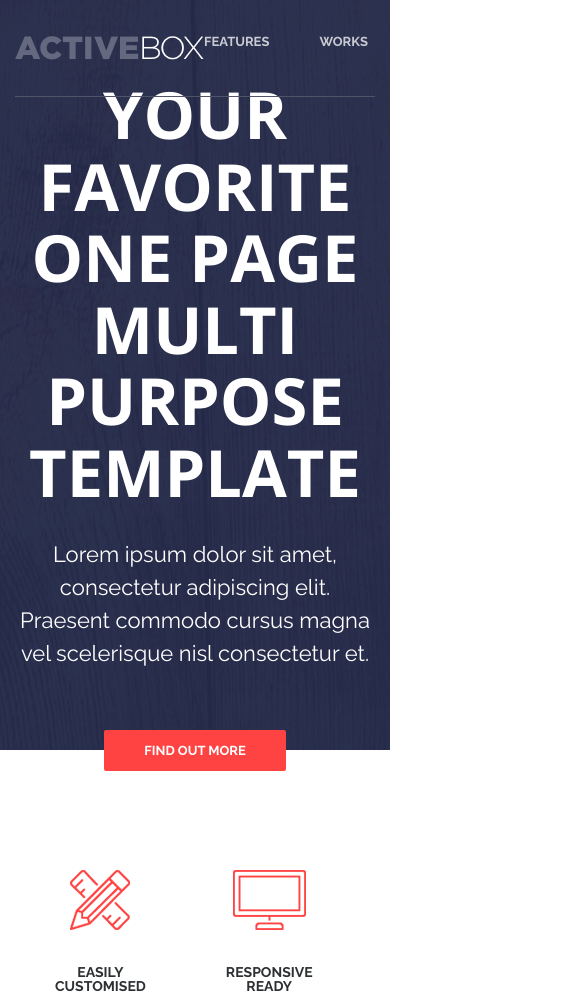
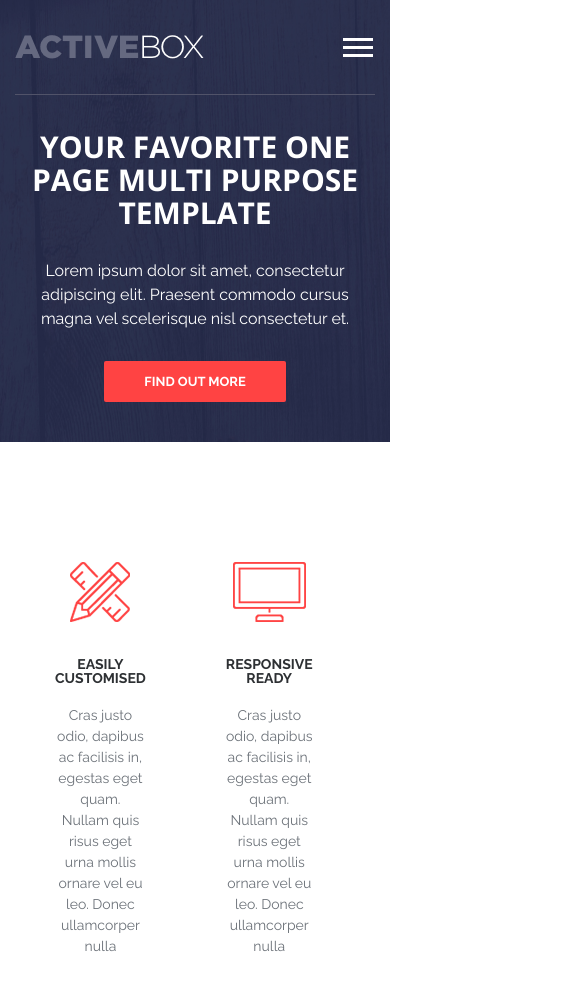
Before and after one commit to Mr-Hei7enberg/active-box, a plain HTML site: page index.html in a window 390 px wide. Shown: the top 1000 px of the page, 585 px wide, since content can reach past the window. Drawn offline with nearby package versions, Linux system fonts and the light colour scheme.

Commit message:
burger markup

```diff
--- a/css/style.css
+++ b/css/style.css
@@ -117,6 +117,12 @@ body {
     font-size: 22px;
     color: #fff;
     line-height: 1.5;
+}
+
+@media (max-width: 1200px) {
+    .intro__title {
+        font-size: 40px;
+    }
 }
 
 /* Button ========================================== */
@@ -492,3 +498,83 @@ body {
 .copyright__text span {
     color: #fff;
 }
+
+/* Media ========================================== */
+
+.burger {
+    display: none;
+    padding: 9px 2px;
+    background: none;
+    border: 0;
+    cursor: pointer;
+}
+
+.burger__item {
+    display: block;
+    width: 30px;
+    height: 3px;
+    background-color: #fff;
+    font-size: 0;
+    color: transparent;
+    position: relative;
+}
+
+.burger__item::before,
+.burger__item::after {
+    content: "";
+    width: 100%;
+    height: 100%;
+    background-color: #fff;
+    position: absolute;
+    left: 0;
+    z-index: 1;
+}
+
+.burger__item::before {
+    top: -8px;
+}
+
+.burger__item::after {
+    bottom: -8px;
+}
+
+/* Media ========================================== */
+
+@media (max-width: 1200px) {
+
+    /* Intro */
+    .intro__title {
+        font-size: 40px;
+    }
+}
+
+@media (max-width: 991.98px) {
+    .nav {
+        display: none;
+    }
+
+    .burger {
+        display: block;
+    }
+
+    .intro__title {
+        font-size: 40px;
+    }
+}
+
+@media (max-width: 766.98px) {
+    .intro {
+        height: auto;
+        padding-top: 130px;
+        padding-bottom: 40px;
+    }
+
+    .intro__title {
+        font-size: 30px;
+    }
+
+    .intro__subtitle {
+        margin-bottom: 30px;
+        font-size: 16px;
+    }
+}
--- a/index.html
+++ b/index.html
@@ -47,6 +47,10 @@
                         <a href="#" class="nav__link">Testimonials</a>
                         <a href="#" class="nav__link">Download</a>
                     </nav>
+
+                    <button class="burger" type="button">
+                        <span class="burger__item">Menu</span>
+                    </button>
                 </div>
             </div>
         </header>
@@ -401,7 +405,6 @@
                     </div>
                 </div>
 
-
             </div>
             <div class="copyright">
                 <div class="copyright__container">
```
